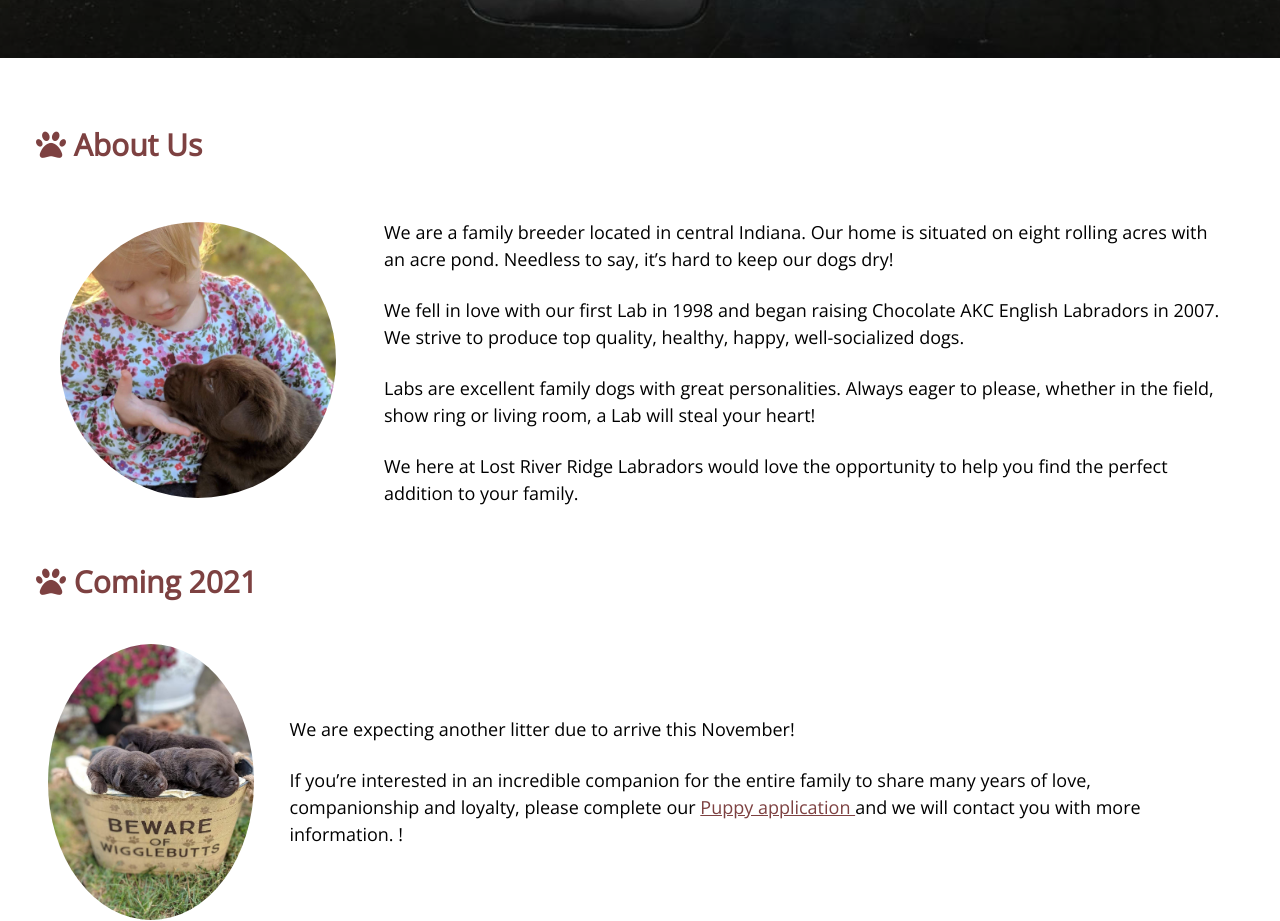
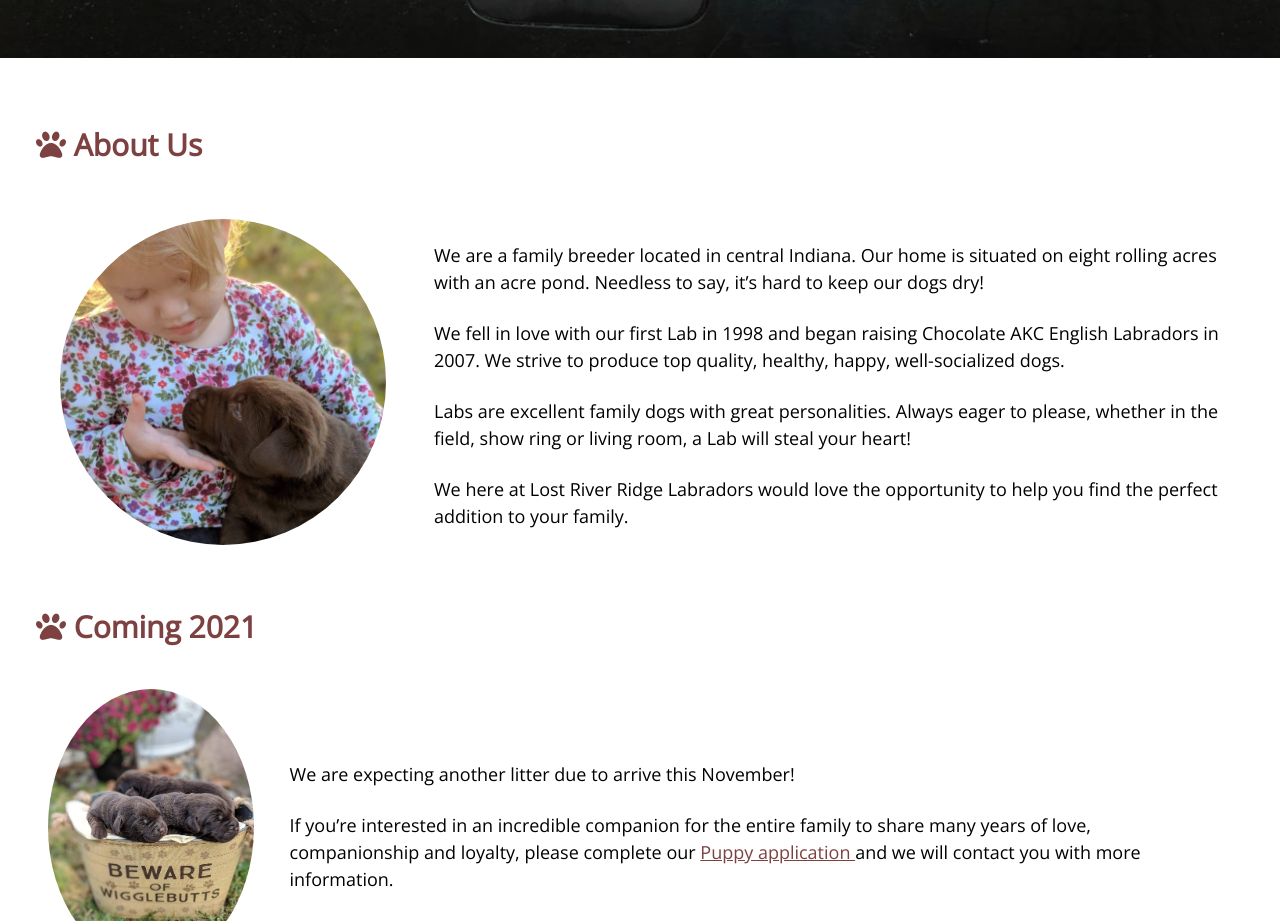
Before and after one commit to bjclark13/lost-river-labs, a Jekyll site: the page built from index.md, in a window 1280 px wide. Shown: the part 842-1763 px from the top of the page. Built offline with Jekyll 4.4.1, drawn with Linux system fonts in a browser that asks for light colours; nearby versions of some CDN libraries; some of the changed text lies outside the part shown.

Commit message:
Fix typos

```diff
--- a/styles.css
+++ b/styles.css
@@ -271,8 +271,7 @@ nav p {
 }
 
 article section img {
-    height: 300px;
-    width: 300px;
+    height: 350px;
 }
 article section.row {
     display: -webkit-box;
```
Also changed, not shown: _home_sections/expecting.md (+1 -1 lines), _home_sections/our-puppies.md (+1 -1 lines).
